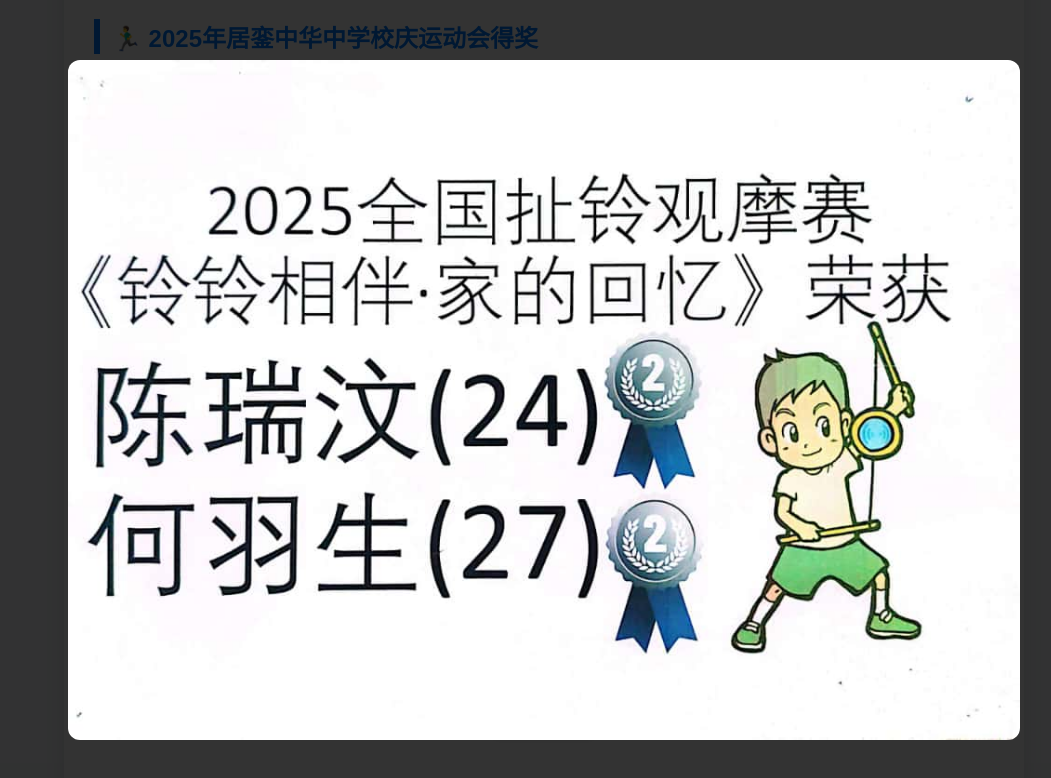
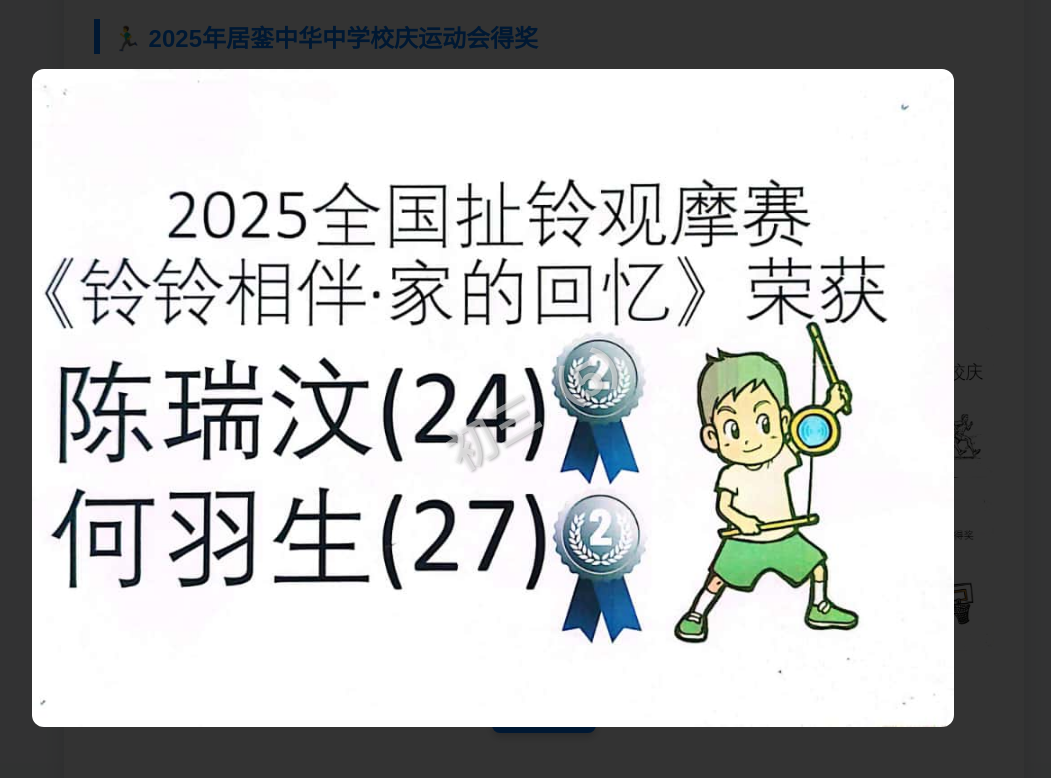
Before and after one commit to rueyyuan/all-j35, a plain HTML site: page ryb.html in a window 1280 px wide. Both pictures are taken after a click on the picture 296 px from the left and 2376 px from the top of the page. Shown: the part 1976-2754 px from the top of the page, without its empty margins (96-1147 px from the left). Drawn offline with Linux system fonts and the light colour scheme.

Commit message:
Update ryb.html

```diff
--- a/ryb.html
+++ b/ryb.html
@@ -123,15 +123,28 @@
       align-items: center;
     }
 
-    .modal img {
+    /* 新增：modal 容器 */
+    .modal-content {
+      position: relative;
+      display: inline-block;
+    }
+
+    .modal-content img {
       max-width: 90%;
       max-height: 85%;
       border-radius: 12px;
-      position: relative;
     }
 
-    .modal .watermark {
+    /* modal 内的水印加大 */
+    .modal-content .watermark {
       font-size: 3em;
+      position: absolute;
+      top: 50%;
+      left: 50%;
+      transform: translate(-50%, -50%) rotate(-30deg);
+      color: rgba(255,255,255,0.5);
+      font-weight: bold;
+      pointer-events: none;
     }
 
     .close-btn {
@@ -227,9 +240,12 @@
     </div>
   </div>
 
+  <!-- 放大显示 Modal -->
   <div class="modal" id="modal">
-    <div class="watermark">初三（5）</div>
-    <img id="modalImg" src="">
+    <div class="modal-content">
+      <img id="modalImg" src="">
+      <div class="watermark">初三（5）</div>
+    </div>
   </div>
 
   <footer>© 2025 居銮中华中学初三（5） — 荣誉榜</footer>
@@ -250,7 +266,6 @@
       modal.style.display = 'none';
     });
 
-    // 关闭网站按钮（直接关闭，无提示）
     function closeWebsite() {
       window.open('', '_self');
       window.close();
```
